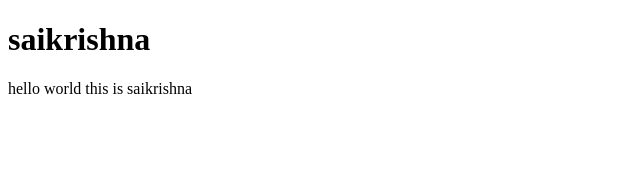
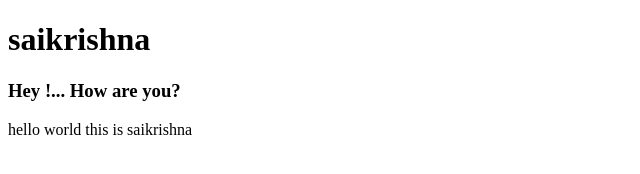
Before and after one commit to saikrishna-vandanapu/Git-Pratice, a plain HTML site: page index.html in a window 1280 px wide. Shown: the whole page, without its empty margins (0-640 px from the left). Drawn offline with Linux system fonts and the light colour scheme.

Commit message:
Update made in index.html with h3 tag

```diff
--- a/index.html
+++ b/index.html
@@ -5,6 +5,7 @@
 </head>
 <body>
     <h1>saikrishna</h1>
+    <h3>Hey !... How are you?</h3>
     <p>hello world this is saikrishna</p>
 </body>
 </html>
```
